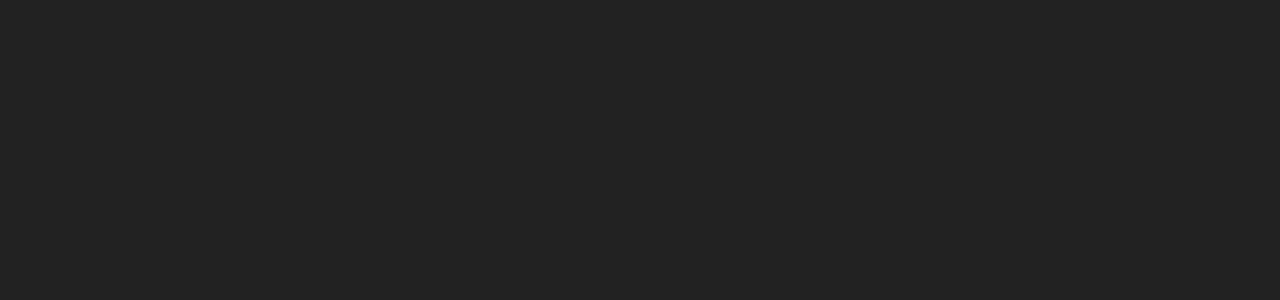
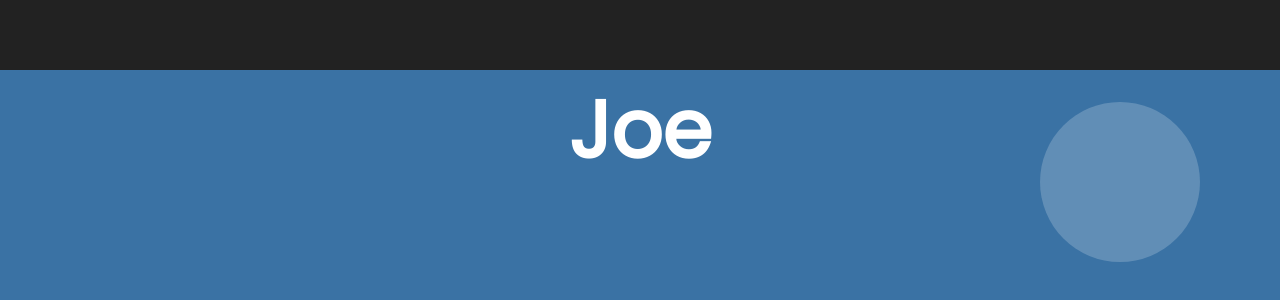
Before and after one commit to Zobee/AlchemixstImproved, a React (Create React App) app in the folder alchemixst/: page /store in a window 1280 px wide. Shown: the part 730-1030 px from the top of the page. Before the commit the page ends 800 px from the top, so only its background shows below. Built offline with nearby package versions, Linux system fonts and the light colour scheme.

Commit message:
Removing redundant code

```diff
--- a/alchemixst/src/App.js
+++ b/alchemixst/src/App.js
@@ -8,13 +8,6 @@
 
 
 const App = () => {
-  const [doneAnim, setDoneAnim] = useState(false)
-
-  //Reset shutters on page transition
-  // let location = useLocation()
-  // useEffect(() => {
-  //   setDoneAnim(false)
-  // },[location])
   return (
     <div className="app">
       <Header/>
@@ -23,9 +16,7 @@
         <Route path='/pad' component={DrumPad}/>
         <Route path='/store' component={Store}/>
       </Switch>
-      {!doneAnim &&
-      <Shutters setDoneAnim={setDoneAnim} />
-      }
+      <Shutters shutterTextTop={"Dough"} shutterTextBottom={"Joe"}/>
     </div>
   );
 }
--- a/alchemixst/src/components/DrumPad/Pad.js
+++ b/alchemixst/src/components/DrumPad/Pad.js
@@ -1,4 +1,4 @@
-import React, {useState, useEffect, useCallback} from 'react'
+import React, {useState, useEffect} from 'react'
 
 function Pad({isOn, pad}) {
     const {id, keyInput, beatName, sound} = pad;
@@ -14,11 +14,11 @@
         setTimeout(() => setIsDown(""), 250)
     }
 
-    const keyPress = useCallback((e) => {
+    const keyPress = (e) => {
         if(isOn && e.key.toUpperCase() === keyInput){
             play(sound)
         }
-    })
+    }
 
     useEffect(() => {
         document.addEventListener('keydown', keyPress)
--- a/alchemixst/src/components/Main/MainHeader.js
+++ b/alchemixst/src/components/Main/MainHeader.js
@@ -12,7 +12,7 @@
                 classNames='test'>
                 <div className={`main-header`}>
                 <div className={`header-brand`}>
-                    <h1 className={raise}><span>D</span>OUGH <span>J</span>OE</h1>
+                    <h1 className={raise}><span>D</span>OUGH<span>J</span>OE</h1>
                     {raise ?
                     <div className={`freq-container raise fade`}>
                                 <div className='freq freq1'>
@@ -31,7 +31,7 @@
                                 </div>
                                 <div className='freq freq8'>
                                 </div>
-                            </div> : <h2></h2>}
+                            </div> : <h2>Subtitle</h2>}
                 </div>
                 <img
                 className={`${rotate && "rotate"}`}
--- a/alchemixst/src/components/Shutters.js
+++ b/alchemixst/src/components/Shutters.js
@@ -1,7 +1,7 @@
 import React, {useState, useEffect} from 'react'
 import { getRandomColor } from '../helpers'
 
-const Shutters = ({setDoneAnim}) => {
+const Shutters = ({shutterTextTop, shutterTextBottom}) => {
     const [transitionBg, setTransitionBg] = useState('')
     const [transitionText, setTransitionText] = useState("")
     const [isShutTop, setIsShutTop] = useState("")
@@ -21,28 +21,27 @@
         setTransitionBg(bg)
         setTransitionText(text)
         setTimeout(toggleShut, 300)
-        setTimeout(() => setDoneAnim(true), 800)
-    },[setDoneAnim])
+    },[])
     return (
         <div>
       		<div className={`shutter shutter-top ${isShutTop}`}
                 style={{
-                background: transitionBg,
+                backgroundColor: transitionBg,
                 backgroundPositionY: "top",
                 backgroundSize: "100% 200%",
                 color: transitionText
                 }}>
             <div className='shutter-bubble-1' style={{backgroundColor: transitionText}}></div>
-              ALCHEMIXST
+              {shutterTextTop}
             </div>
             <div className={`shutter shutter-bottom ${isShutBot}`}
                 style={{
-                background: transitionBg,
+                backgroundColor: transitionBg,
                 backgroundPositionY: "bottom",
                 backgroundSize: "100% 200%",
                 color: transitionText
             }}>
-              MUSIC
+              {shutterTextBottom}
               <div className='shutter-bubble-2' style={{backgroundColor: transitionText}}></div>
             </div>
           </div>
```
